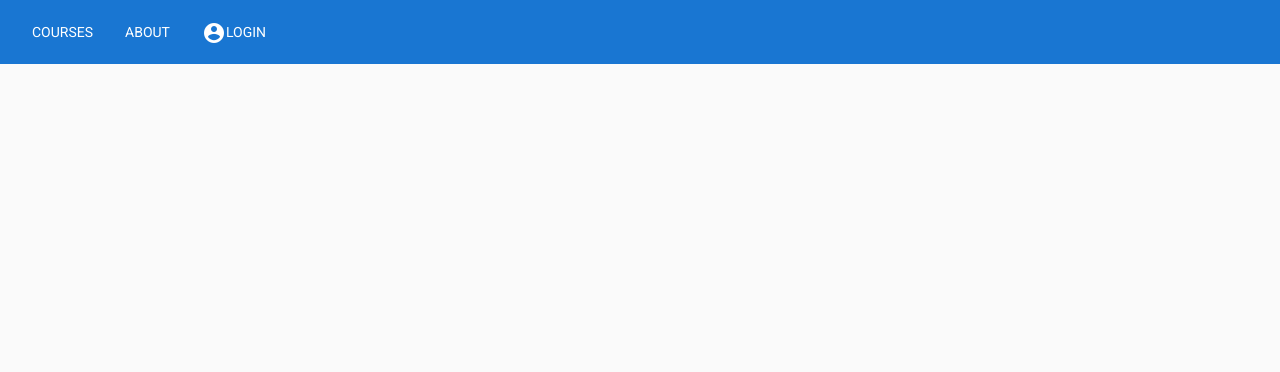
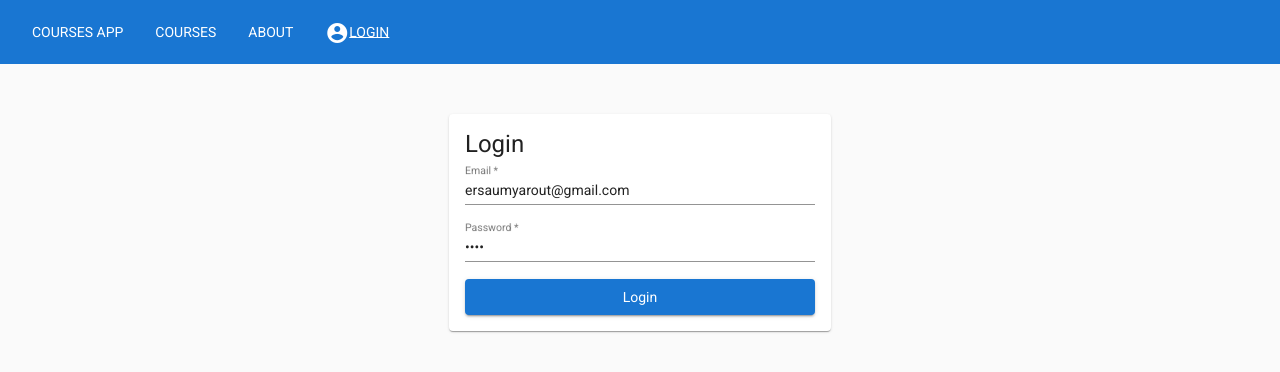
Before and after one commit to ersaumya/CoursesApp, an Angular app: page /login in a window 1280 px wide. Shown: the top 372 px of the page. Built offline with nearby package versions, Linux system fonts and the light colour scheme.

Commit message:
initial commit

```diff
--- a/src/app/about/about.component.html
+++ b/src/app/about/about.component.html
@@ -2,7 +2,7 @@
 
 <div class="not-found">
 
-    <h2>Angular Router In Depth</h2>
+    <h2>Angular Router</h2>
 
     <img class="course-image mat-elevation-z10"
          src="https://angular-university.s3-us-west-1.amazonaws.com/course-images/angular-router-course.jpg">
--- a/src/app/app.component.html
+++ b/src/app/app.component.html
@@ -1,48 +1,57 @@
 <mat-sidenav-container fullscreen>
-
   <mat-toolbar color="primary">
-
     <div class="toolbar-tools">
-
+      <a class="menu-item" mat-button>
+        <span>Courses App</span>
+      </a>
       <a class="menu-item" mat-button>
         <span>Courses</span>
       </a>
 
-      <a class="menu-item" mat-button>
+      <a
+        class="menu-item"
+        mat-button
+        routerLink="/about"
+        routerLinkActive="menu-item-active"
+      >
         <span>About</span>
       </a>
 
-      <a mat-button class="menu-item">
+      <a
+        mat-button
+        class="menu-item"
+        routerLink="/login"
+        routerLinkActive="menu-item-active"
+      >
         <mat-icon>account_circle</mat-icon>
         <span>Login</span>
       </a>
-
     </div>
 
     <a mat-button class="menu-item" *ngIf="auth.isLoggedIn$ | async">
       <mat-icon>help</mat-icon>
     </a>
 
-    <a mat-button class="menu-item" (click)="logout()" *ngIf="auth.isLoggedIn$ | async">
+    <a
+      mat-button
+      class="menu-item"
+      (click)="logout()"
+      *ngIf="auth.isLoggedIn$ | async"
+    >
       <mat-icon>exit_to_app</mat-icon>
       <span>Logout</span>
     </a>
 
-
     <div class="filler"></div>
 
-    <ng-container *ngIf="(auth.user$ | async) as user">
-
-      <img class="profile-picture" [src]="user.pictureUrl">
-
+    <ng-container *ngIf="auth.user$ | async as user">
+      <img class="profile-picture" [src]="user.pictureUrl" />
     </ng-container>
-
-
-
   </mat-toolbar>
 
   <messages></messages>
 
   <loading></loading>
 
+  <router-outlet></router-outlet>
 </mat-sidenav-container>
--- a/src/app/login/login.component.ts
+++ b/src/app/login/login.component.ts
@@ -20,7 +20,7 @@ export class LoginComponent implements OnInit {
     private auth: AuthStore) {
 
     this.form = fb.group({
-      email: ['test@angular-university.io', [Validators.required]],
+      email: ['ersaumyarout@gmail.com', [Validators.required]],
       password: ['test', [Validators.required]]
     });
 
```
Also changed, not shown: src/app/app-routing.module.ts (+20 -14 lines).
